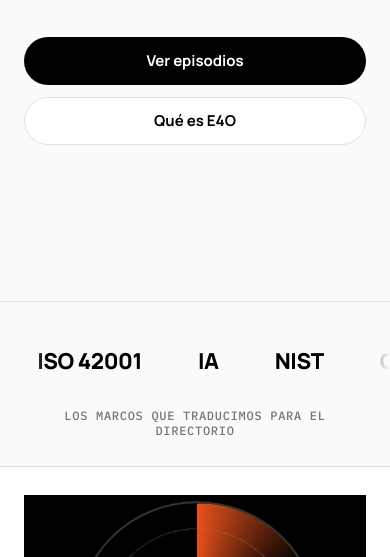
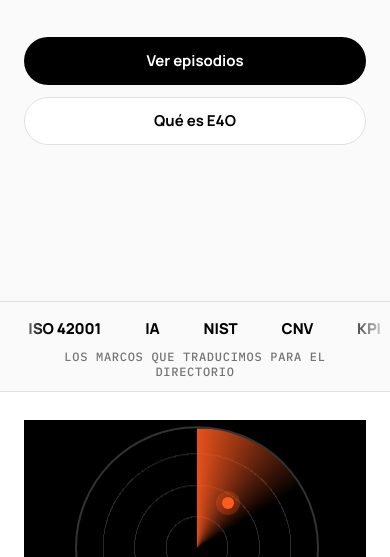
Before and after one commit to charlysec-code/E4O-sitio, a plain HTML site: page index.html in a window 390 px wide. Shown: the part 543-1100 px from the top of the page. Drawn offline with Linux system fonts and the light colour scheme.

Commit message:
Tira de siglas fina, como las franjas de logos de Linear y Vercel
Siglas de 30 a 17 px (15 px en celular), menos espacio arriba y abajo
y leyenda más pegada. La tira pasa de unos 200 px a unos 85 px de alto.

Co-Authored-By: Claude Opus 5.5 <noreply@anthropic.com>
Claude-Session: https://claude.ai/code/session_01ByFGT6cJXDeMrZH6puu5Af

```diff
--- a/index.html
+++ b/index.html
@@ -138,15 +138,15 @@
   .boton.vacio:hover{border-color:var(--negro)}
   /* Tira de siglas al pie del hero, sobre la misma hoja, como los logos de Vercel y Linear */
   /* La tira abre la segunda pantalla: banda propia, sobre la misma hoja gris */
-  .franja-seccion{background:var(--hoja);border-top:1px solid var(--linea);border-bottom:1px solid var(--linea);padding:44px 0 36px;text-align:center}
-  .franja{overflow:hidden;padding:12px 0;
+  .franja-seccion{background:var(--hoja);border-top:1px solid var(--linea);border-bottom:1px solid var(--linea);padding:18px 0 16px;text-align:center}
+  .franja{overflow:hidden;padding:2px 0;
     -webkit-mask-image:linear-gradient(90deg,transparent,#000 12%,#000 88%,transparent);
     mask-image:linear-gradient(90deg,transparent,#000 12%,#000 88%,transparent)}
   .franja-pista{display:flex;width:max-content;animation:franja 45s linear infinite}
   .franja:hover .franja-pista{animation-play-state:paused}
   .franja ul{display:flex;align-items:center;list-style:none}
-  .franja li{font-weight:800;font-size:30px;letter-spacing:-.02em;color:var(--negro);white-space:nowrap;padding:0 56px}
-  .franja-leyenda{font-size:12px;color:var(--gris);margin-top:20px;padding:0 24px}
+  .franja li{font-weight:800;font-size:17px;letter-spacing:-.01em;color:var(--negro);white-space:nowrap;padding:0 36px}
+  .franja-leyenda{font-size:12px;color:var(--gris);margin-top:8px;padding:0 24px}
   @keyframes franja{from{transform:translateX(0)}to{transform:translateX(-50%)}}
   @media(max-width:800px){
     .hero{padding:40px 0}
@@ -155,8 +155,8 @@
     .hero-bajada{font-size:12px}
     .hero-botones{flex-direction:column;width:100%}
     .boton{width:100%}
-    .franja-seccion{padding:32px 0 28px}
-    .franja li{font-size:22px;padding:0 28px}
+    .franja-seccion{padding:14px 0 12px}
+    .franja li{font-size:15px;padding:0 22px}
     .franja-pista{animation-duration:30s}
   }
 
```
